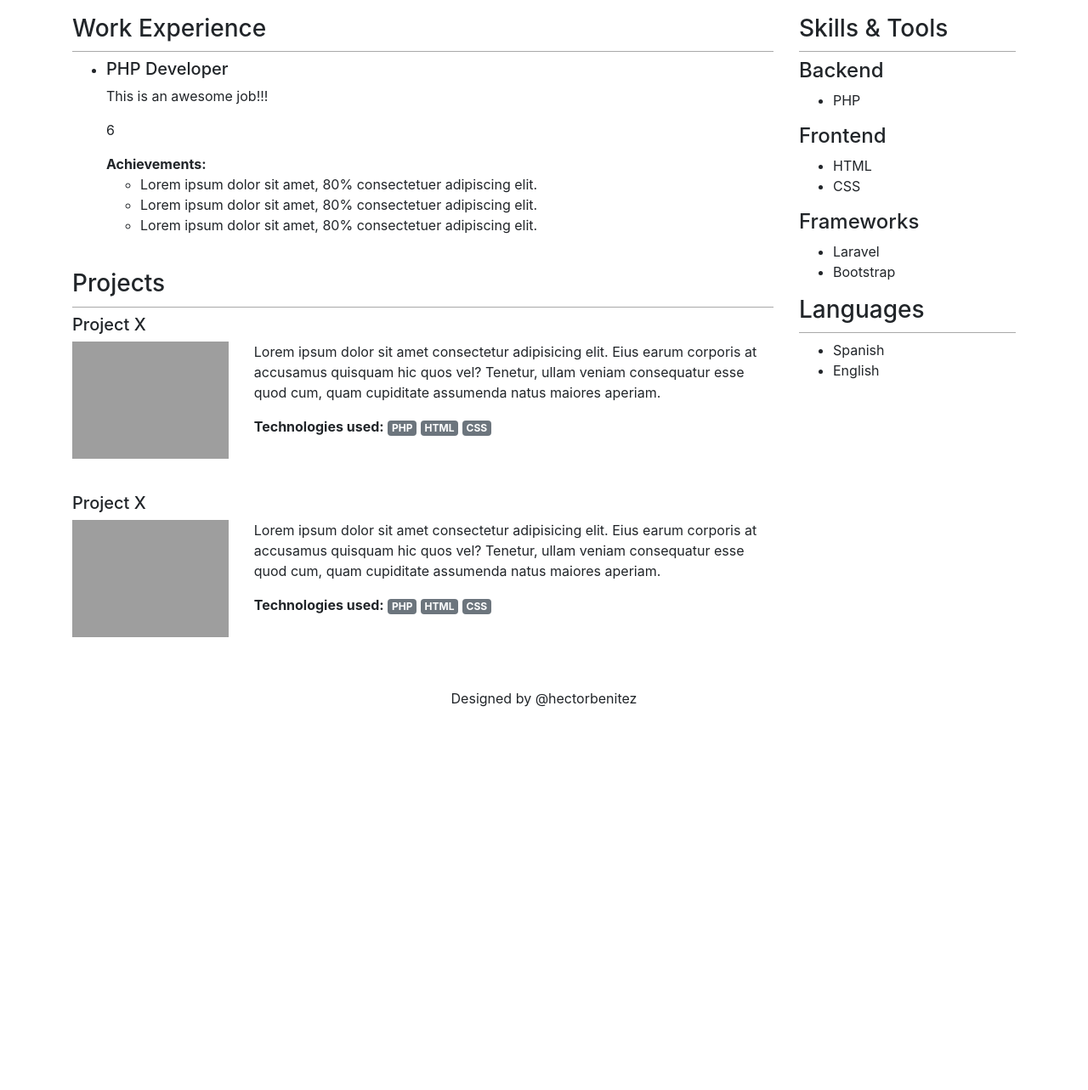
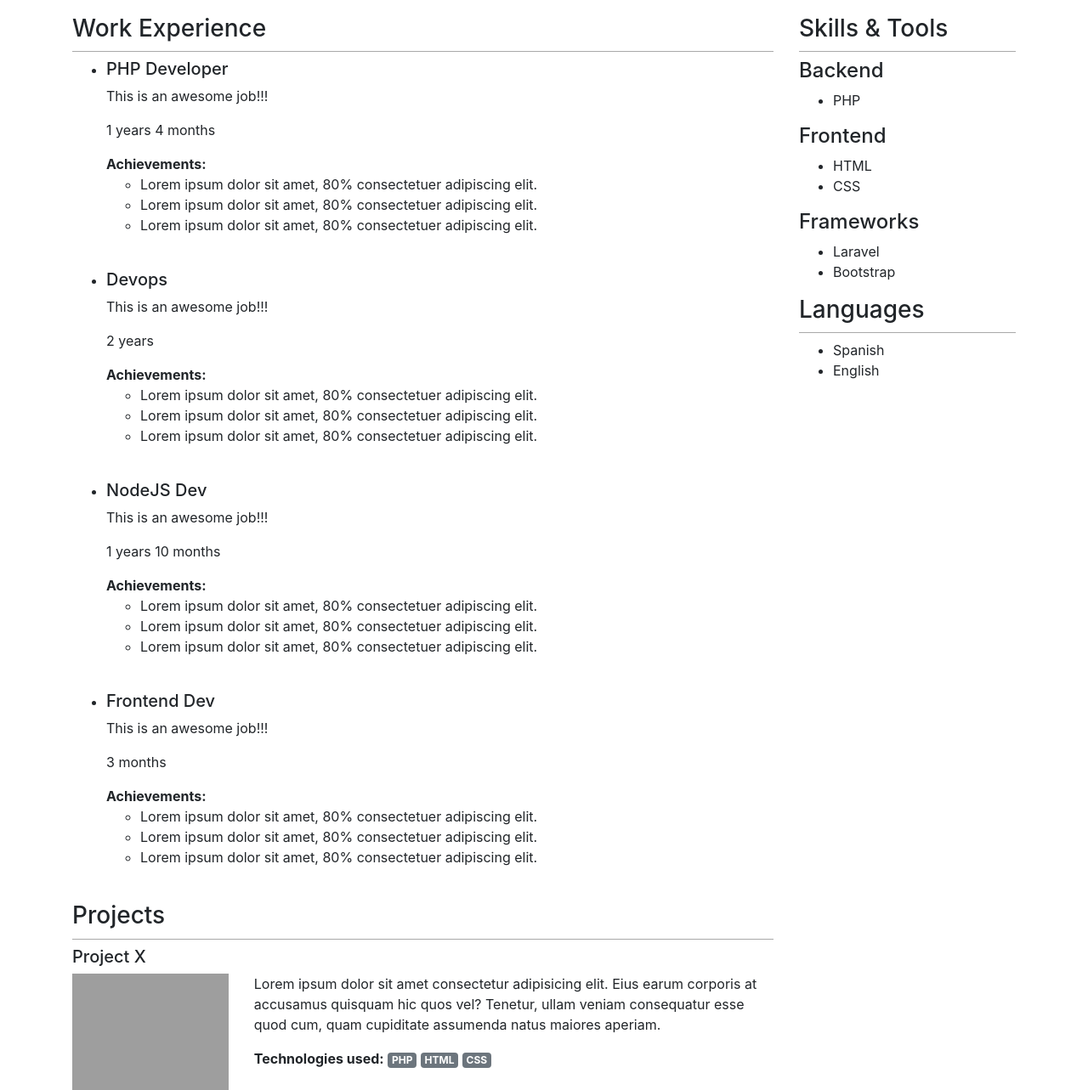
Before and after one commit to jaidenmeiden/introduccionphp, a PHP site: page / in a window 1280 px wide. Shown: the part 479-1762 px from the top of the page at 85% size. Before the commit the page ends 1311 px from the top, so only its background shows below. Run offline with PHP 8.4, Linux system fonts and the light colour scheme; grey boxes are pictures that could not be loaded.

Commit message:
::Introducción:: Funciones y return

```diff
--- a/index.php
+++ b/index.php
@@ -2,7 +2,7 @@
 
 <?php
 $name = "Jaiden Riaño";
-$limitMonths = 12;
+$limitMonths = 1000;
 //$jobs = [
 //  'PHP Developer',
 //  'Python Dev',
@@ -20,25 +20,25 @@ $jobs = [
     'title' => 'PHP Developer',
     'description' => 'This is an awesome job!!!',
     'visible' => true,
-    'months' => 6
+    'months' => 16
   ],
   [
     'title' => 'Python Dev',
     'description' => 'This is an awesome job!!!',
     'visible' => false,
-    'months' => 4
+    'months' => 14
   ],
   [
     'title' => 'Devops',
     'description' => 'This is an awesome job!!!',
-    'visible' => false,
-    'months' => 5
+    'visible' => true,
+    'months' => 24
   ],
   [
     'title' => 'NodeJS Dev',
     'description' => 'This is an awesome job!!!',
     'visible' => true,
-    'months' => 2
+    'months' => 22
   ],
   [
     'title' => 'Frontend Dev',
@@ -49,6 +49,38 @@ $jobs = [
 ];
 
 //var_dump($jobs);
+
+function getDuration($months) {
+  $years = floor($months / 12);
+  $extraMonths = $months % 12;
+  if($years > 0){
+    if($extraMonths > 0){
+      return "$years years $extraMonths months";
+    } else {
+      return "$years years";
+    }
+  } else {
+    return "$extraMonths months";
+  }
+}
+
+function printJob($job) {
+  if(!$job['visible']) {
+    return;
+  }
+
+  echo '<li class="work-position">
+            <h5>' . $job['title'] . '</h5>
+            <p>' . $job['description'] . '</p>
+            <p>' . getDuration($job['months']) . '</p>
+            <strong>Achievements:</strong>
+            <ul>
+              <li>Lorem ipsum dolor sit amet, 80% consectetuer adipiscing elit.</li>
+              <li>Lorem ipsum dolor sit amet, 80% consectetuer adipiscing elit.</li>
+              <li>Lorem ipsum dolor sit amet, 80% consectetuer adipiscing elit.</li>
+            </ul>
+          </li>';
+}
 
 ?>
 
@@ -116,20 +148,7 @@ $jobs = [
                 break;
               }
 
-              if(!$jobs[$idx]['visible']) {
-                continue;
-              }
-              echo '<li class="work-position">
-                      <h5>' . $jobs[$idx]['title'] . '</h5>
-                      <p>' . $jobs[$idx]['description'] . '</p>
-                      <p>' . $totalMonths . '</p>
-                      <strong>Achievements:</strong>
-                      <ul>
-                        <li>Lorem ipsum dolor sit amet, 80% consectetuer adipiscing elit.</li>
-                        <li>Lorem ipsum dolor sit amet, 80% consectetuer adipiscing elit.</li>
-                        <li>Lorem ipsum dolor sit amet, 80% consectetuer adipiscing elit.</li>
-                      </ul>
-                    </li>';
+              printJob($jobs[$idx]);
             }
           ?>
           </ul>
```
